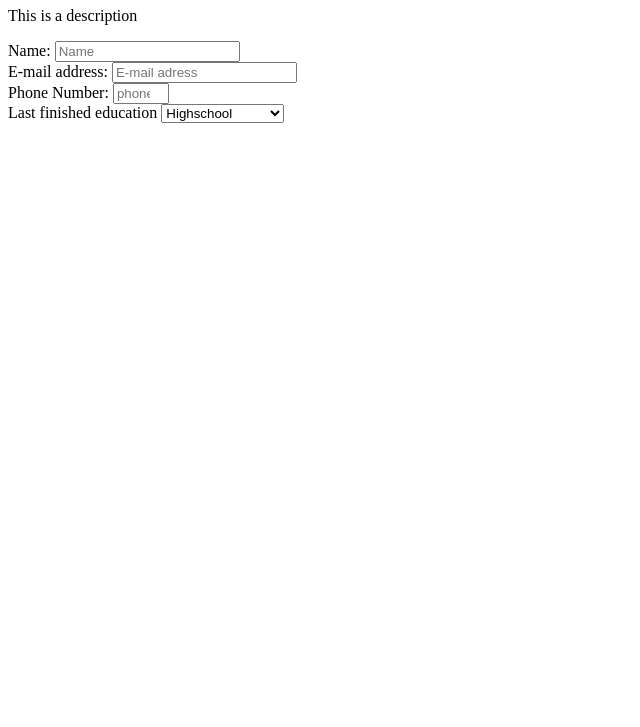
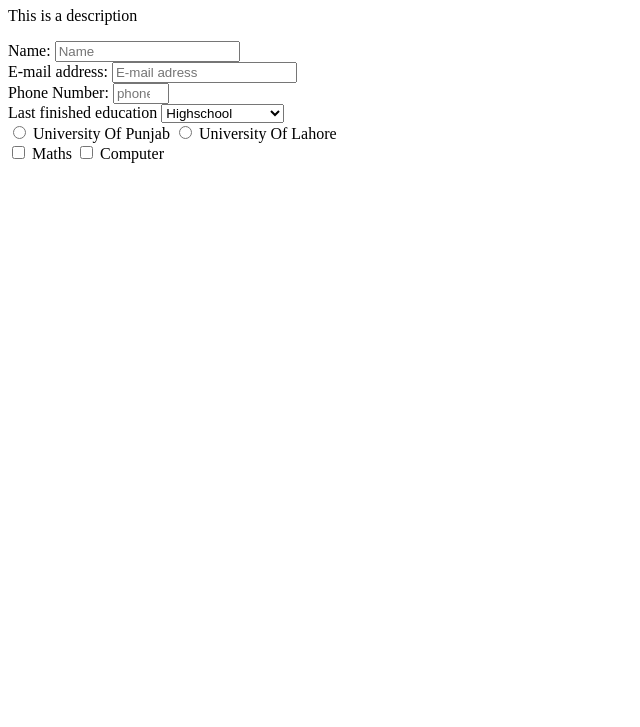
Before and after one commit to Thiazole/Sajja-Bogdan, a plain HTML site: page index.html in a window 1280 px wide. Shown: the part 73-800 px from the top of the page, without its empty margins (0-640 px from the left). Drawn offline with Linux system fonts and the light colour scheme.

Commit message:
Sajjad worked on user story 13 and 14

```diff
--- a/index.html
+++ b/index.html
@@ -19,7 +19,15 @@
       <select id = "dropdown">
         <option value = "highschool">Highschool</option>
         <option value = "bachelordegree">Bachelor Degree</option>
-      </select>
+      </select><br>
+      <input type = "radio" id = "uop" name = "school" value = "uop"/>
+      <label for = "uop">University Of Punjab</label>
+      <input type = "radio" id = "uol" name = "school" value = "uol"/>
+      <label for = "uol">University Of Lahore</label><br>
+      <input type = "checkbox" id = "maths" name = "subject" value = "maths"/>
+      <label for = "maths">Maths</label>
+      <input type = "checkbox" id = "computer" name = "subject" value = "computer"/>
+      <label for = "computer">Computer</label><br>
     </form>
     <script src="https://cdn.freecodecamp.org/testable-projects-fcc/v1/bundle.js"></script>
     <script  src="js/index.js"></script>
```
